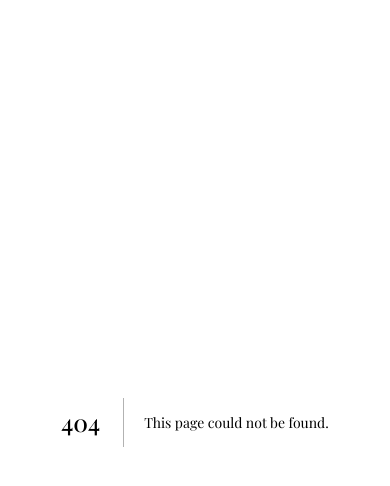
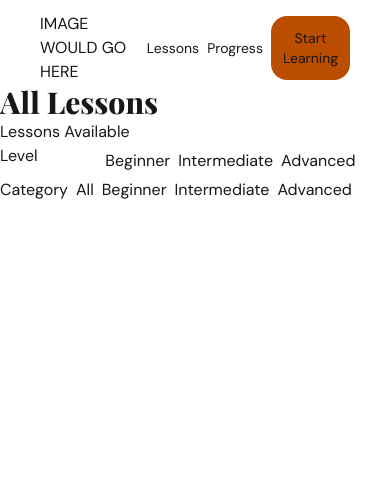
Before and after one commit to DelaO888/ingles-app, a Next.js app: page /lessons in a window 390 px wide. Before the commit this address had no page. Shown: the top 486 px of the page. Built offline with nearby package versions, Linux system fonts and the light colour scheme; a web font is replaced by a local one.

Commit message:
agregando tamanios en texto, responsividad y navegacion en la pagina

```diff
--- /dev/null
+++ b/app/components/Navbar.tsx
@@ -0,0 +1,14 @@
+import Link from "next/link"
+
+export default function Navbar(){
+    return(
+         <nav className="flex justify-between items-center px-10 mt-3">
+          <Link href="/" >IMAGE WOULD GO HERE</Link>
+          <ul className="flex gap-2 items-center">
+            <Link className="text-sm md:text-lg" href="/lessons">Lessons</Link>
+            <li className="text-sm md:text-lg">Progress</li>
+            <button className="bg-amber-700 rounded-2xl p-3 text-sm md:text-lg">Start Learning</button>
+          </ul>
+      </nav>
+    )
+}
--- a/app/layout.tsx
+++ b/app/layout.tsx
@@ -1,6 +1,7 @@
 import type { Metadata } from "next";
 import { Geist, Geist_Mono, Playfair_Display, DM_Sans } from "next/font/google";
 import "./globals.css";
+import Navbar from "./components/Navbar";
 
 const playfair = Playfair_Display({ subsets: ["latin"], variable: "--font-playfair" })
 const dmSans = DM_Sans({ subsets: ["latin"], variable: "--font-dm-sans" })
@@ -30,6 +31,7 @@ export default function RootLayout({
       <body
         className={`${playfair.variable} ${dmSans.variable} antialiased`}
       >
+        <Navbar></Navbar>
         {children}
       </body>
     </html>
--- /dev/null
+++ b/app/lessons/page.tsx
@@ -0,0 +1,31 @@
+export default function Lessons(){
+    return(
+        <div>
+
+            <div>
+                <h1 className="font-extrabold text-3xl md:text-6xl">All Lessons</h1>
+                <p>Lessons Available</p>
+            </div>
+
+            <div>
+                <div className="flex gap-2">
+                    <span>Level</span>
+                    <button className="text-white border border-white rounded-2xl py-1 px-4">All</button>
+                    <button>Beginner</button>
+                    <button>Intermediate</button>
+                    <button>Advanced</button>
+                </div>
+                <div className="flex gap-2">
+                    <span>Category</span>
+                    <button>All</button>
+                    <button>Beginner</button>
+                    <button>Intermediate</button>
+                    <button>Advanced</button>
+                </div>
+            </div>
+
+
+
+        </div>
+    )
+}
--- a/app/page.tsx
+++ b/app/page.tsx
@@ -1,17 +1,13 @@
 import Image from "next/image";
 import Card from "./components/Card";
+import Navbar from "./components/Navbar";
+
 
 export default function Home() {
   return (
     <main className="">
-      <nav className="flex justify-between items-center px-10 mt-3">
-          <p>IMAGE WOULD GO HERE</p>
-          <ul className="flex gap-2 items-center">
-            <li className="text-sm md:text-lg">Lessons</li>
-            <li className="text-sm md:text-lg">Progress</li>
-            <button className="bg-amber-700 rounded-2xl p-3 text-sm md:text-lg">Start Learning</button>
-          </ul>
-      </nav>
+
+
 
     {/* <div className="flex mt-10 w-5xl justify-between items-center px-40 bg-zinc-800 text-orange-600">
       <button className="rounded-2xl">Para hispanohablantes</button>
```
Also changed, not shown: app/lesson/[id]/page.tsx (added).
